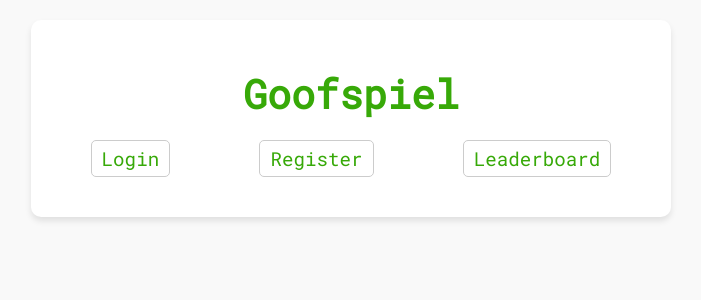
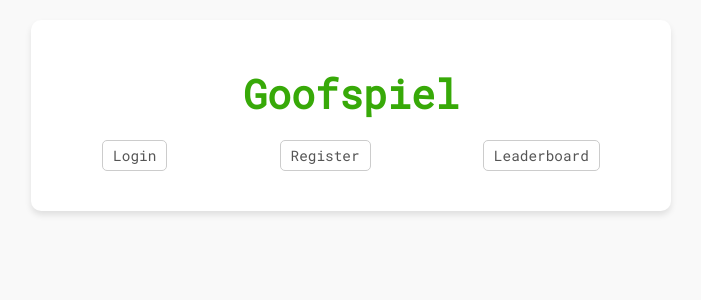
Before and after one commit to manipchi/gops, a Flask app: page / in a window 1280 px wide. Shown: the top 300 px of the page, without its empty margins (289-990 px from the left). Run offline with Flask 3, Linux system fonts and the light colour scheme.

Commit message:
fixing game

```diff
--- a/templates/index.html
+++ b/templates/index.html
@@ -17,17 +17,18 @@
                 {% if current_user.is_authenticated %}
                 <p id="welcome-message" style="font-size: 1.2rem; margin-bottom: 20px;">Welcome, {{ current_user.username }}! Elo: {{ current_user.elo }}</p> <!-- Adjusted font size and spacing -->
                 <div id="join-game-container" style="margin-bottom: 20px;">
-                    <button id="join-btn" style="font-size: 1.5rem; padding: 15px 30px; background-color: #37A908; color: white; border: none; border-radius: 5px;">Join Game</button> <!-- Styled button -->
+                    <!-- Removed inline styles and preserved button functionality -->
+                    <button id="join-btn" class="form-button">Join Game</button>
                 </div>
                 <nav id="nav-links" style="display: flex; justify-content: space-around; margin-bottom: 20px;">
-                    <a href="{{ url_for('logout') }}" class="nav-link" style="font-size: 1.2rem; text-decoration: none; color: #37A908;">Logout</a>
-                    <a href="{{ url_for('leaderboard') }}" class="nav-link" style="font-size: 1.2rem; text-decoration: none; color: #37A908;">Leaderboard</a>
+                    <a href="{{ url_for('logout') }}" class="nav-link">Logout</a>
+                    <a href="{{ url_for('leaderboard') }}" class="nav-link">Leaderboard</a>
                 </nav>
                 {% else %}
                 <nav id="nav-links" style="display: flex; justify-content: space-around; margin-bottom: 20px;">
-                    <a href="{{ url_for('login') }}" class="nav-link" style="font-size: 1.2rem; text-decoration: none; color: #37A908;">Login</a>
-                    <a href="{{ url_for('register') }}" class="nav-link" style="font-size: 1.2rem; text-decoration: none; color: #37A908;">Register</a>
-                    <a href="{{ url_for('leaderboard') }}" class="nav-link" style="font-size: 1.2rem; text-decoration: none; color: #37A908;">Leaderboard</a>
+                    <a href="{{ url_for('login') }}" class="nav-link">Login</a>
+                    <a href="{{ url_for('register') }}" class="nav-link">Register</a>
+                    <a href="{{ url_for('leaderboard') }}" class="nav-link">Leaderboard</a>
                 </nav>
                 {% endif %}
             </section>
```
